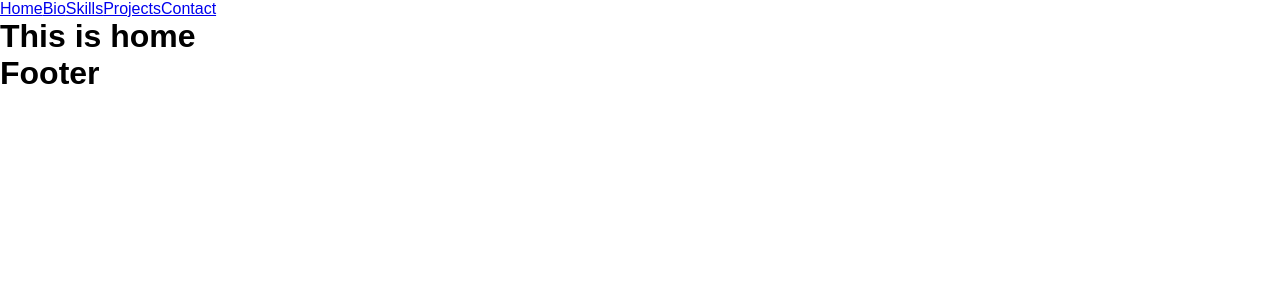
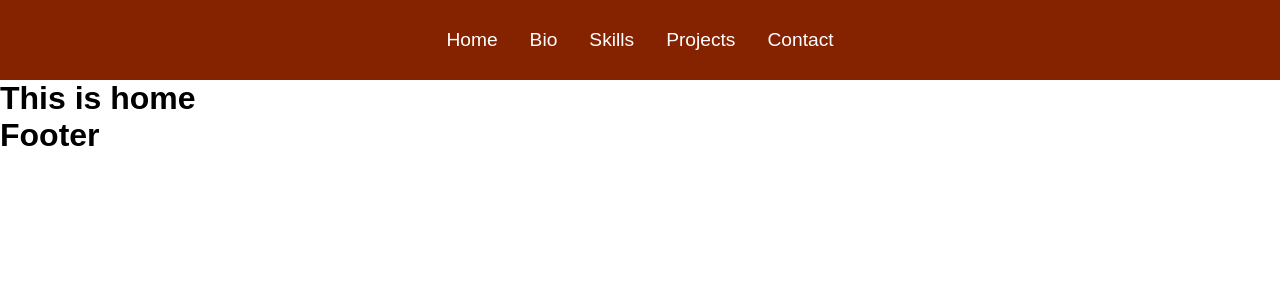
Before and after one commit to cloudymolecule/portfolio-v1, a React (Create React App) app: page / in a window 1280 px wide. Shown: the top 300 px of the page. Built offline with nearby package versions, Linux system fonts and the light colour scheme.

Commit message:
Update Navbar.jss and css

```diff
--- a/package.json
+++ b/package.json
@@ -8,6 +8,7 @@
     "@testing-library/user-event": "^12.1.10",
     "react": "^17.0.2",
     "react-dom": "^17.0.2",
+    "react-icons": "^4.2.0",
     "react-router-dom": "^5.2.0",
     "react-scripts": "4.0.3",
     "web-vitals": "^1.0.1"
--- a/src/components/Navbar.js
+++ b/src/components/Navbar.js
@@ -1,16 +1,22 @@
-import React from 'react'
+import React, { useEffect, useState } from 'react'
+import { FaBars, FaTimes } from 'react-icons/fa'
+import { IconContext } from 'react-icons/lib'
 import '../styles/Navbar.css'
 import { Link } from 'react-router-dom'
 
 function Navbar() {
     return (
-        <div className='navbar'>
-            <Link to='/'>Home</Link>
-            <Link to='/bio'>Bio</Link>
-            <Link to='/skills'>Skills</Link>
-            <Link to='/projects'>Projects</Link>
-            <Link to='/contact'>Contact</Link>
-        </div>
+        <>
+            <IconContext.Provider value={{ color: '#fff' }}>
+                <div className='navbar'>
+                    <Link className='nav-link' to='/'>Home</Link>
+                    <Link className='nav-link' to='/bio'>Bio</Link>
+                    <Link className='nav-link' to='/skills'>Skills</Link>
+                    <Link className='nav-link' to='/projects'>Projects</Link>
+                    <Link className='nav-link' to='/contact'>Contact</Link>
+                </div>
+            </IconContext.Provider>
+        </>
     )
 }
 
--- a/src/styles/Navbar.css
+++ b/src/styles/Navbar.css
@@ -0,0 +1,20 @@
+.navbar {
+    background: #852300;
+    height: 80px;
+    display: flex;
+    justify-content: center;
+    align-items: center;
+    font-size: 1.2rem;
+    position: sticky;
+    top: 0;
+    z-index: 999;
+}
+
+.nav-link {
+    color: #fff;
+    display: flex;
+    align-items: center;
+    text-decoration: none;
+    padding: 0.5rem 1rem;
+    height: 100%;
+}
```
Also changed, not shown: 2 other files (tests, documents, lock files or other folders).
